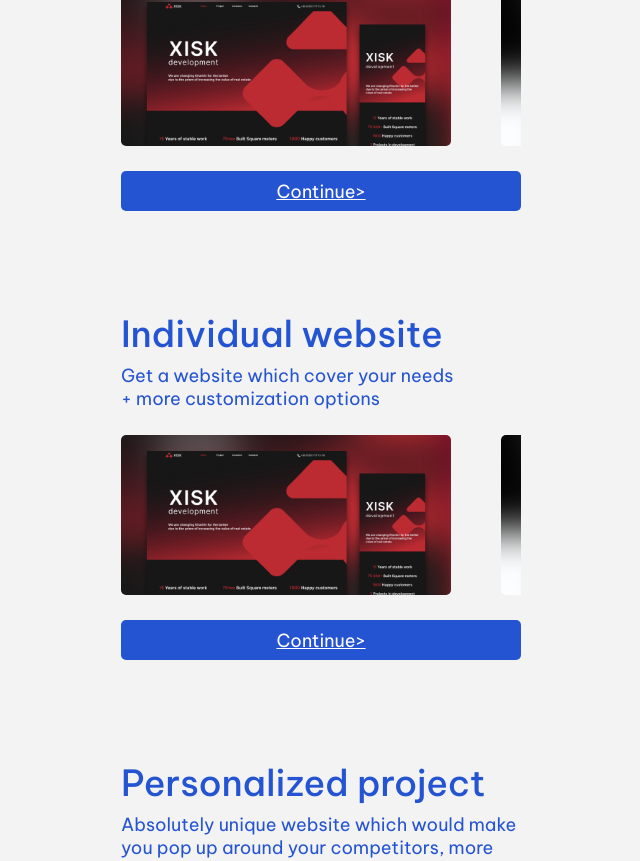
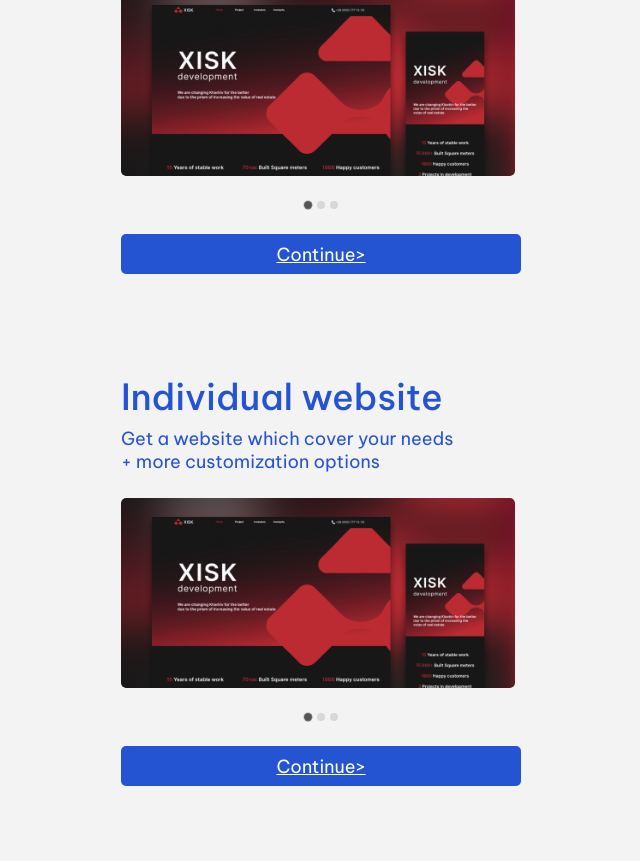
Before and after one commit to VRomanenko04/Dispersion, a Next.js app: page / in a window 768 px wide. Shown: the part 1998-2859 px from the top of the page, without its empty margins (63-703 px from the left). Built offline with nearby package versions, Linux system fonts and the light colour scheme; no server answers.

Commit message:
Improved subpage blocks for mobile devices

```diff
--- a/src/components/user/UiSubPageMobile/UiSubPageMobile.module.scss
+++ b/src/components/user/UiSubPageMobile/UiSubPageMobile.module.scss
@@ -29,14 +29,6 @@
         }
     }
 
-    .sceleton__mobile {
-        width: 100%;
-        max-width: 330px;
-        height: 160px;
-        background-color: #D9D9D9;
-        border-radius: 5px;
-    }
-
     .link__mobile {
         max-width: 330px;
         height: 40px;
@@ -48,6 +40,25 @@
         align-items: center;
         justify-content: center;
         text-decoration: underline;
+    }
+
+    .slider__container {
+        width: 330px;
+        height: 160px;
+        display: flex;
+        align-items: center;
+        cursor: grab;
+        gap: 50px;
+
+        &:active {
+            cursor: grabbing;
+        }
+    }
+
+    .image {
+        width: 330px;
+        height: 160px;
+        border-radius: 5px;
     }
 }
 
@@ -80,14 +91,6 @@
         }
     }
 
-    .sceleton__mobile {
-        width: 100%;
-        max-width: 400px;
-        height: 190px;
-        background-color: #D9D9D9;
-        border-radius: 5px;
-    }
-
     .link__mobile {
         max-width: 400px;
         height: 40px;
@@ -99,6 +102,25 @@
         align-items: center;
         justify-content: center;
         text-decoration: underline;
+    }
+
+    .slider__container {
+        width: 400px;
+        height: 190px;
+        display: flex;
+        align-items: center;
+        cursor: grab;
+        gap: 50px;
+
+        &:active {
+            cursor: grabbing;
+        }
+    }
+
+    .image {
+        width: 400px;
+        height: 190px;
+        border-radius: 5px;
     }
 }
 
@@ -123,22 +145,3 @@
     overflow: hidden;
     width: 100%;
 }
-
-.slider__container {
-    width: 330px;
-    height: 160px;
-    display: flex;
-    align-items: center;
-    cursor: grab;
-    gap: 50px;
-
-    &:active {
-        cursor: grabbing;
-    }
-}
-
-.image {
-    width: 330px;
-    height: 160px;
-    border-radius: 5px;
-}
--- a/src/components/user/UiSubPageMobile/UiSubPageMobile.tsx
+++ b/src/components/user/UiSubPageMobile/UiSubPageMobile.tsx
@@ -4,6 +4,8 @@ import React, { useEffect, useState } from 'react';
 import styles from './UiSubPageMobile.module.scss';
 import Image, { StaticImageData } from 'next/image';
 import { motion, useMotionValue } from 'framer-motion';
+import SliderDots from '../SliderDots/SliderDots';
+import { useMediaQuery } from 'react-responsive';
 
 type UiSubPageMobileProps = {
     title: string
@@ -28,6 +30,7 @@ const SPRING_OPTIONS = {
 const UiSubPageMobile = ({ title, text, color, link, slides }: UiSubPageMobileProps) => {
     const [imgIndex, setImgIndex] = useState(0);
 
+    const isSmallScreen = useMediaQuery({ query: 'max-width: 400px'})
     const dragX = useMotionValue(0);
 
     useEffect(() => {
@@ -74,7 +77,7 @@ const UiSubPageMobile = ({ title, text, color, link, slides }: UiSubPageMobilePr
                     }}
                     style={{ x: dragX }}
                     animate={{
-                        translateX: `-${imgIndex * 375}px`,
+                        translateX: isSmallScreen ? `-${imgIndex * 375}px` : `-${imgIndex * 440}px`,
                     }}
                     transition={SPRING_OPTIONS}
                     onDragEnd={onDragEnd}
@@ -85,6 +88,7 @@ const UiSubPageMobile = ({ title, text, color, link, slides }: UiSubPageMobilePr
                     ))}
                 </motion.div>
             </section>
+            <SliderDots imgIndex={imgIndex}/>
             <Link className={`${styles.link__mobile} ${color === 'blue' ? styles.link__blue : color === 'magenta' ? styles.link__magenta : ''}`} href={link}>
                 Continue&gt;
             </Link>
```
